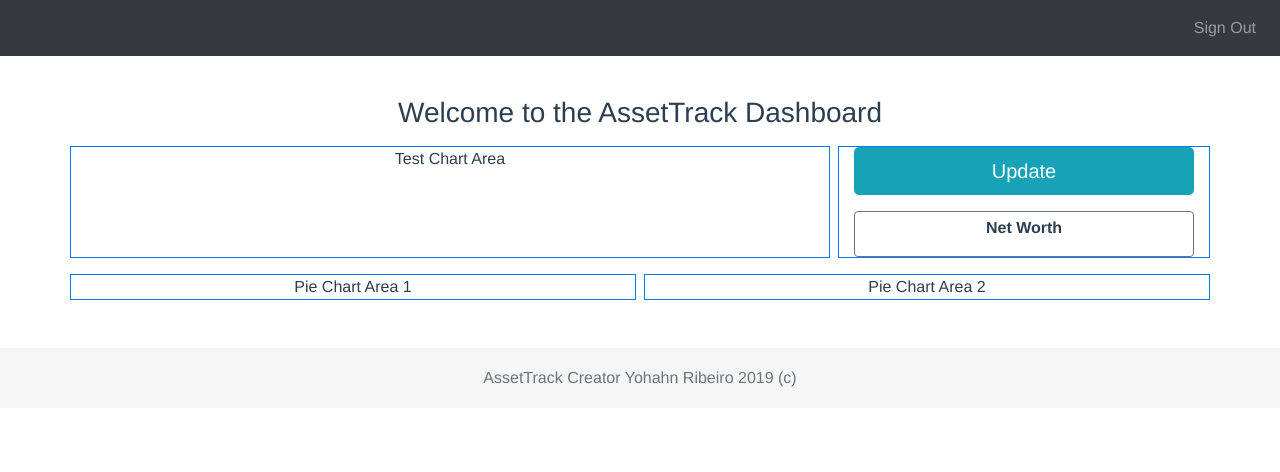
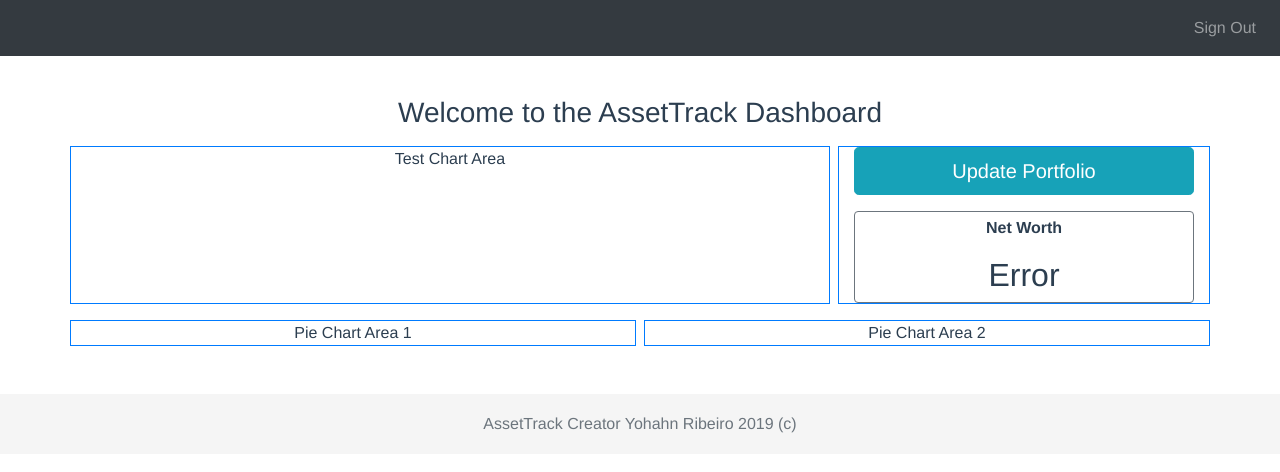
Before and after one commit to yribeiro/AssetTrack, a Vue app in the folder frontend/: page / in a window 1280 px wide. Shown: the top 472 px of the page. Built offline with nearby package versions, Linux system fonts and the light colour scheme; no server answers.

Commit message:
#13: Added the getNetWorth function the mounted hook.

```diff
--- a/frontend/src/components/Dashboard.vue
+++ b/frontend/src/components/Dashboard.vue
@@ -7,7 +7,7 @@
       <b-row class="text-center">
         <b-col cols="8" class="border border-primary mr-2">Test Chart Area</b-col>
         <b-col class="border border-primary">
-          <b-button size="lg" variant="info" id="updateButton" v-on:click="getNetWorth">Update</b-button>
+          <b-button size="lg" variant="info" id="updateButton">Update Portfolio</b-button>
           <div class="border rounded border-secondary mt-3" id="netWorth">
             <p class="mt-1">
               <b>Net Worth</b>
@@ -40,7 +40,10 @@ export default {
       currency: ""
     };
   },
-  mounted: function() {},
+  mounted: function() {
+    // run the functions
+    this.getNetWorth();
+  },
   methods: {
     getNetWorth: function() {
       // make request to the backend
@@ -54,6 +57,11 @@ export default {
                 this.currency = "£";
                 this.netWorth = resp.data.toFixed(2);
             }
+        })
+        .catch(error => {
+          // log to the console
+          console.error(error);
+          this.netWorth = "Error";
         });
     }
   }
```
